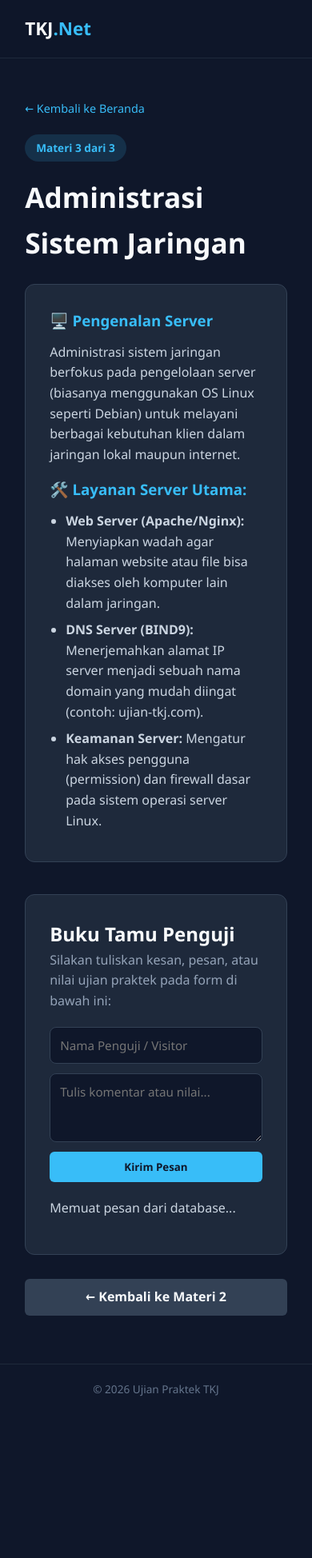
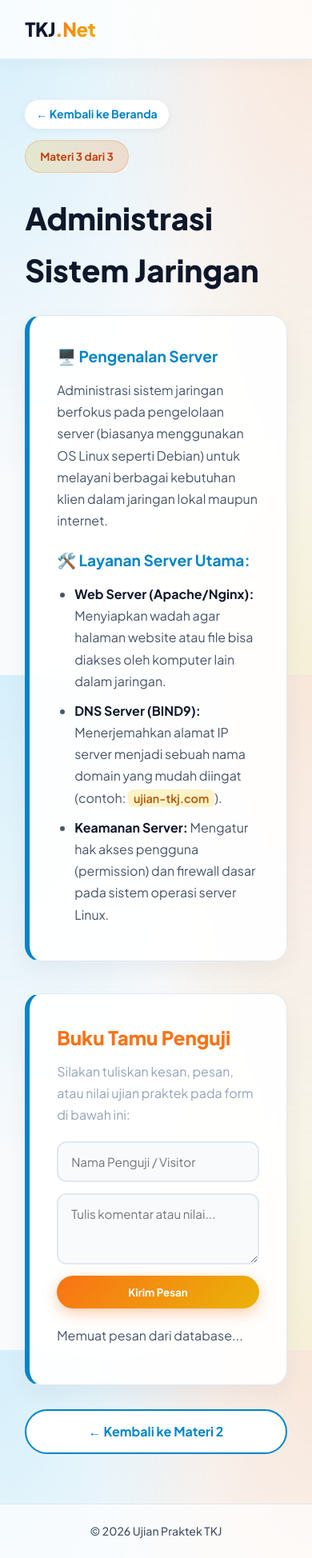
Before and after one commit to arsen52-su/web_uprak_tkj_333, a plain HTML site: page materi3.html in a window 390 px wide. Shown: the whole page at 80% size. Before the commit the page ends 1767 px from the top, so only its background shows below. Drawn offline with nearby package versions, Linux system fonts and the light colour scheme.

Commit message:
Update styles in style.css for better UI/UX
Refactor CSS styles for improved design and responsiveness.

```diff
--- a/style.css
+++ b/style.css
@@ -1,60 +1,110 @@
+@import url('https://fonts.googleapis.com/css2?family=Plus+Jakarta+Sans:wght@400;500;600;700;800&display=swap');
+
+:root {
+  --bg-light: #f8fafc;
+  --text-dark: #0f172a;
+  --text-muted: #475569;
+  --biru: #0284c7;
+  --biru-muda: #38bdf8;
+  --oren: #f97316;
+  --kuning: #eab308;
+  --gradasi-utama: linear-gradient(135deg, #0284c7 0%, #38bdf8 50%, #f97316 100%);
+  --gradasi-hangat: linear-gradient(135deg, #f97316 0%, #eab308 100%);
+}
+
 * {
   margin: 0;
   padding: 0;
   box-sizing: border-box;
-  font-family: 'Segoe UI', Tahoma, Geneva, Verdana, sans-serif;
+  font-family: 'Plus Jakarta Sans', 'Segoe UI', sans-serif;
+  scroll-behavior: smooth;
 }
 
 body {
-  background-color: #0f172a;
-  color: #f8fafc;
-  line-height: 1.6;
+  background-color: var(--bg-light);
+  /* Latar belakang light dengan efek pola titik & cahaya lembut */
+  background-image:
+    radial-gradient(at 0% 0%, rgba(56, 189, 248, 0.18) 0px, transparent 50%),
+    radial-gradient(at 100% 0%, rgba(249, 115, 22, 0.15) 0px, transparent 50%),
+    radial-gradient(at 100% 100%, rgba(234, 179, 8, 0.15) 0px, transparent 50%);
+  background-attachment: fixed;
+  color: var(--text-dark);
+  line-height: 1.7;
   display: flex;
   flex-direction: column;
   min-height: 100vh;
 }
 
-/* Navbar */
+/* Animasi Muncul Halus */
+@keyframes fadeInUp {
+  from {
+    opacity: 0;
+    transform: translateY(25px);
+  }
+  to {
+    opacity: 1;
+    transform: translateY(0);
+  }
+}
+
+@keyframes floatSlow {
+  0%, 100% { transform: translateY(0px); }
+  50% { transform: translateY(-6px); }
+}
+
+/* Navbar Glassmorphism Terang */
 .navbar {
   display: flex;
   justify-content: space-between;
   align-items: center;
-  padding: 18px 8%;
-  background: rgba(15, 23, 42, 0.95);
-  backdrop-filter: blur(10px);
+  padding: 16px 8%;
+  background: rgba(255, 255, 255, 0.8);
+  backdrop-filter: blur(14px);
   position: sticky;
   top: 0;
   z-index: 100;
-  border-bottom: 1px solid #1e293b;
+  border-bottom: 2px solid rgba(2, 132, 199, 0.1);
+  box-shadow: 0 4px 20px rgba(15, 23, 42, 0.04);
 }
 
 .logo {
-  font-size: 1.4rem;
-  font-weight: 700;
-  color: #f8fafc;
+  font-size: 1.5rem;
+  font-weight: 800;
+  color: var(--text-dark);
+  letter-spacing: -0.5px;
 }
 
 .logo span {
-  color: #38bdf8;
+  background: var(--gradasi-hangat);
+  -webkit-background-clip: text;
+  -webkit-text-fill-color: transparent;
 }
 
 .nav-links {
   list-style: none;
   display: flex;
-  gap: 20px;
+  gap: 12px;
 }
 
 .nav-links a {
   text-decoration: none;
-  color: #cbd5e1;
-  font-weight: 500;
-  font-size: 0.95rem;
-  transition: color 0.3s;
+  color: var(--text-muted);
+  font-weight: 600;
+  font-size: 0.92rem;
+  padding: 8px 16px;
+  border-radius: 50px;
+  transition: all 0.3s ease;
 }
 
-.nav-links a:hover,
+.nav-links a:hover {
+  background: rgba(2, 132, 199, 0.1);
+  color: var(--biru);
+}
+
 .nav-links a.active {
-  color: #38bdf8;
+  background: var(--gradasi-utama);
+  color: #ffffff;
+  box-shadow: 0 4px 12px rgba(2, 132, 199, 0.3);
 }
 
 /* Hero / Beranda */
@@ -64,79 +114,101 @@ body {
   align-items: center;
   justify-content: center;
   text-align: center;
-  padding: 40px 8%;
-  background: radial-gradient(circle at top, #1e293b 0%, #0f172a 70%);
+  padding: 60px 8%;
+  animation: fadeInUp 0.7s ease-out;
 }
 
 .hero-content {
-  max-width: 750px;
+  max-width: 820px;
 }
 
 .badge {
   display: inline-block;
-  padding: 6px 14px;
-  background: rgba(56, 189, 248, 0.15);
-  color: #38bdf8;
-  border-radius: 20px;
+  padding: 8px 18px;
+  background: linear-gradient(90deg, rgba(234, 179, 8, 0.18), rgba(249, 115, 22, 0.18));
+  color: #c2410c;
+  border: 1px solid rgba(249, 115, 22, 0.3);
+  border-radius: 50px;
   font-size: 0.85rem;
-  font-weight: 600;
-  margin-bottom: 16px;
+  font-weight: 700;
+  margin-bottom: 18px;
+  animation: floatSlow 3.5s ease-in-out infinite;
 }
 
 .hero h1 {
-  font-size: 2.5rem;
-  line-height: 1.2;
-  margin-bottom: 16px;
+  font-size: 3rem;
+  font-weight: 800;
+  line-height: 1.15;
+  margin-bottom: 18px;
+  background: linear-gradient(135deg, #0f172a 20%, #0284c7 60%, #f97316 100%);
+  -webkit-background-clip: text;
+  -webkit-text-fill-color: transparent;
 }
 
 .hero p {
-  color: #94a3b8;
-  margin-bottom: 32px;
-  font-size: 1.05rem;
+  color: var(--text-muted);
+  margin-bottom: 38px;
+  font-size: 1.1rem;
+  max-width: 650px;
+  margin-left: auto;
+  margin-right: auto;
 }
 
-/* Menu Pilihan di Beranda */
+/* Menu Pilihan Kartu di Beranda (Efek Hover 3D & Warna Berbeda) */
 .menu-button-grid {
   display: grid;
-  grid-template-columns: repeat(auto-fit, minmax(220px, 1fr));
-  gap: 16px;
+  grid-template-columns: repeat(auto-fit, minmax(230px, 1fr));
+  gap: 20px;
   text-align: left;
 }
 
 .btn-card {
-  background: #1e293b;
-  border: 1px solid #334155;
-  padding: 20px;
-  border-radius: 10px;
+  background: #ffffff;
+  border: 1px solid #e2e8f0;
+  padding: 26px;
+  border-radius: 18px;
   text-decoration: none;
   color: inherit;
-  transition: transform 0.3s, border-color 0.3s;
+  position: relative;
+  overflow: hidden;
+  box-shadow: 0 10px 25px -5px rgba(15, 23, 42, 0.06);
+  transition: all 0.35s cubic-bezier(0.175, 0.885, 0.32, 1.275);
 }
 
+/* Garis warna di bagian atas setiap kartu */
+.btn-card:nth-child(1) { border-top: 5px solid var(--biru); }
+.btn-card:nth-child(2) { border-top: 5px solid var(--oren); }
+.btn-card:nth-child(3) { border-top: 5px solid var(--kuning); }
+
 .btn-card:hover {
-  transform: translateY(-4px);
-  border-color: #38bdf8;
+  transform: translateY(-10px) scale(1.02);
+  box-shadow: 0 20px 35px -10px rgba(2, 132, 199, 0.2);
 }
 
+.btn-card:nth-child(1) h3 { color: var(--biru); }
+.btn-card:nth-child(2) h3 { color: var(--oren); }
+.btn-card:nth-child(3) h3 { color: #ca8a04; }
+
 .btn-card h3 {
-  color: #38bdf8;
-  font-size: 1.1rem;
-  margin-bottom: 6px;
+  font-size: 1.25rem;
+  font-weight: 800;
+  margin-bottom: 8px;
 }
 
 .btn-card p {
-  color: #94a3b8;
-  font-size: 0.85rem;
+  color: var(--text-muted);
+  font-size: 0.92rem;
   margin: 0;
 }
 
 /* Container Halaman Materi */
 .container-materi {
-  max-width: 800px;
+  max-width: 850px;
   margin: 0 auto;
   padding: 50px 8%;
   flex: 1;
   width: 100%;
+  animation: fadeInUp 0.6s ease-out;
 }
 
 .breadcrumb {
@@ -144,28 +216,58 @@ body {
 }
 
 .breadcrumb a {
-  color: #38bdf8;
+  display: inline-block;
+  padding: 6px 14px;
+  background: #ffffff;
+  color: var(--biru);
   text-decoration: none;
-  font-size: 0.9rem;
+  font-size: 0.88rem;
+  font-weight: 700;
+  border-radius: 50px;
+  box-shadow: 0 2px 8px rgba(0,0,0,0.05);
+  transition: transform 0.2s;
+}
+
+.breadcrumb a:hover {
+  transform: translateX(-4px);
 }
 
 .container-materi h1 {
-  font-size: 2.2rem;
+  font-size: 2.4rem;
+  font-weight: 800;
   margin-bottom: 24px;
+  color: var(--text-dark);
 }
 
+/* Kotak Konten Materi */
 .content-box {
-  background: #1e293b;
-  padding: 30px;
-  border-radius: 12px;
-  border: 1px solid #334155;
-  margin-bottom: 24px;
+  background: rgba(255, 255, 255, 0.92);
+  backdrop-filter: blur(10px);
+  padding: 34px;
+  border-radius: 20px;
+  border: 1px solid #e2e8f0;
+  border-left: 6px solid var(--biru);
+  box-shadow: 0 12px 30px rgba(15, 23, 42, 0.05);
+  margin-bottom: 28px;
+  transition: transform 0.3s ease;
+}
+
+.content-box:hover {
+  transform: translateY(-3px);
+}
+
+.content-box h2 {
+  color: var(--oren);
+  font-weight: 800;
+  margin-bottom: 8px;
 }
 
 .content-box h3 {
-  color: #38bdf8;
+  color: var(--biru);
+  font-size: 1.2rem;
+  font-weight: 700;
   margin-bottom: 12px;
-  margin-top: 16px;
+  margin-top: 20px;
 }
 
 .content-box h3:first-child {
@@ -173,72 +275,118 @@ body {
 }
 
 .content-box p {
-  color: #cbd5e1;
+  color: var(--text-muted);
   margin-bottom: 14px;
 }
 
 .content-box ul {
-  padding-left: 20px;
-  color: #cbd5e1;
+  padding-left: 22px;
+  color: var(--text-muted);
 }
 
 .content-box li {
-  margin-bottom: 8px;
+  margin-bottom: 10px;
+}
+
+.content-box li strong {
+  color: var(--text-dark);
+}
+
+code {
+  background: #fef3c7;
+  color: #b45309;
+  padding: 2px 7px;
+  border-radius: 6px;
+  font-weight: 600;
+  font-size: 0.9em;
 }
 
 /* Form Buku Tamu */
 .guestbook-form {
   display: flex;
   flex-direction: column;
-  gap: 12px;
+  gap: 14px;
 }
 
 .guestbook-form input,
 .guestbook-form textarea {
-  padding: 12px;
-  border-radius: 8px;
-  border: 1px solid #334155;
-  background: #0f172a;
-  color: #f8fafc;
+  padding: 14px 16px;
+  border-radius: 12px;
+  border: 2px solid #e2e8f0;
+  background: #f8fafc;
+  color: var(--text-dark);
   font-size: 0.95rem;
+  transition: all 0.3s;
 }
 
+.guestbook-form input:focus,
+.guestbook-form textarea:focus {
+  outline: none;
+  border-color: var(--oren);
+  background: #ffffff;
+  box-shadow: 0 0 0 4px rgba(249, 115, 22, 0.15);
+}
+
+/* Daftar Pesan Supabase */
+.message-item {
+  background: #f8fafc !important;
+  border: 1px solid #e2e8f0;
+  border-left: 4px solid var(--oren) !important;
+  border-radius: 12px !important;
+  padding: 16px !important;
+  box-shadow: 0 4px 12px rgba(0,0,0,0.03);
+}
+
+.message-item h4 {
+  color: var(--biru) !important;
+  font-weight: 700;
+}
+
+.message-item p {
+  color: var(--text-dark) !important;
+}
+
+/* Tombol Interaktif dengan Efek Shimmer / Glow */
 .btn-primary {
   display: inline-block;
-  padding: 10px 22px;
-  background: #38bdf8;
-  color: #0f172a;
-  font-weight: 600;
+  padding: 12px 26px;
+  background: var(--gradasi-hangat);
+  color: #ffffff;
+  font-weight: 700;
   text-decoration: none;
-  border-radius: 6px;
+  border-radius: 50px;
   border: none;
   cursor: pointer;
   text-align: center;
-  transition: background 0.3s;
+  box-shadow: 0 6px 18px rgba(249, 115, 22, 0.35);
+  transition: all 0.3s ease;
 }
 
 .btn-primary:hover {
-  background: #7dd3fc;
+  transform: translateY(-2px) scale(1.03);
+  box-shadow: 0 10px 24px rgba(249, 115, 22, 0.45);
 }
 
 .btn-secondary {
   display: inline-block;
-  padding: 10px 22px;
-  background: #334155;
-  color: #f8fafc;
-  font-weight: 600;
+  padding: 12px 26px;
+  background: #ffffff;
+  color: var(--biru);
+  font-weight: 700;
   text-decoration: none;
-  border-radius: 6px;
-  border: none;
+  border-radius: 50px;
+  border: 2px solid var(--biru);
   text-align: center;
-  transition: background 0.3s;
+  transition: all 0.3s ease;
 }
 
 .btn-secondary:hover {
-  background: #475569;
+  background: var(--biru);
+  color: #ffffff;
+  transform: translateY(-2px);
 }
 
-/* Navigasi Bawah Antar Halaman (Pagination) */
+/* Navigasi Bawah Antar Halaman */
 .pagination {
   display: flex;
   justify-content: space-between;
@@ -248,16 +396,17 @@ body {
 
 footer {
   text-align: center;
-  padding: 20px;
-  border-top: 1px solid #1e293b;
-  color: #64748b;
-  font-size: 0.85rem;
-  background: #0f172a;
+  padding: 22px;
+  border-top: 1px solid #e2e8f0;
+  color: var(--text-muted);
+  font-size: 0.88rem;
+  font-weight: 500;
+  background: rgba(255, 255, 255, 0.7);
 }
 
-@media (max-width: 600px) {
-  .hero h1 { font-size: 1.8rem; }
-  .nav-links { display: none; } /* Sederhana di HP */
-  .pagination { flex-direction: column; gap: 10px; }
+@media (max-width: 650px) {
+  .hero h1 { font-size: 2rem; }
+  .nav-links { display: none; }
+  .pagination { flex-direction: column; gap: 12px; }
   .pagination a { width: 100%; }
 }
```
